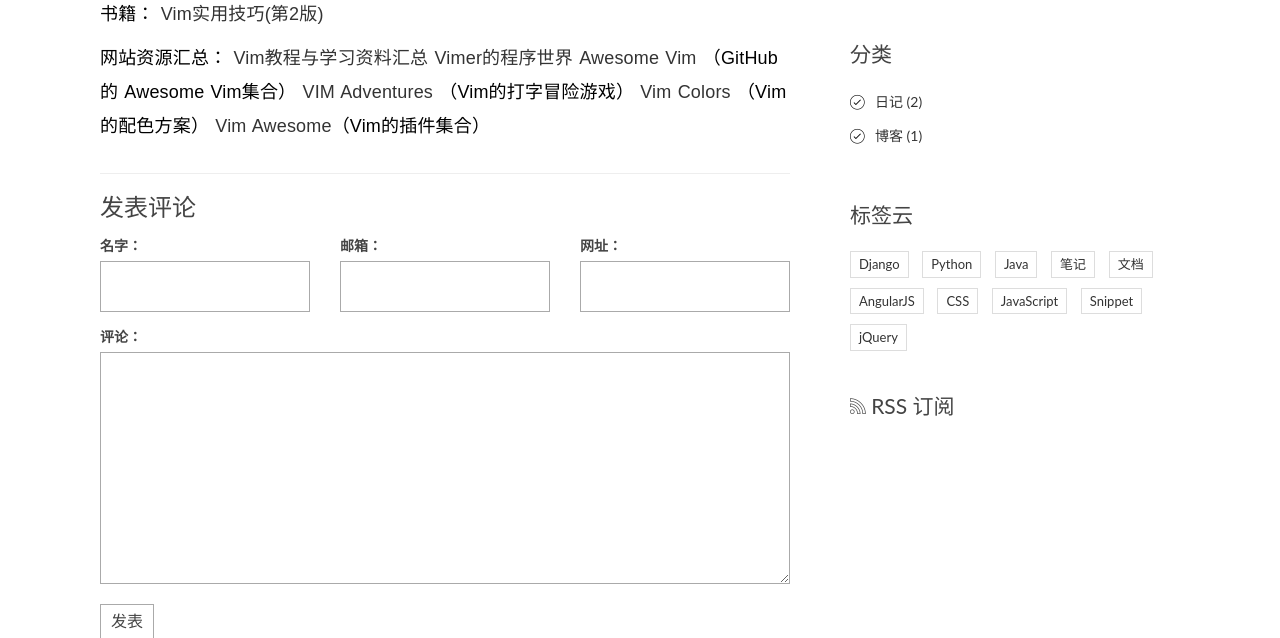
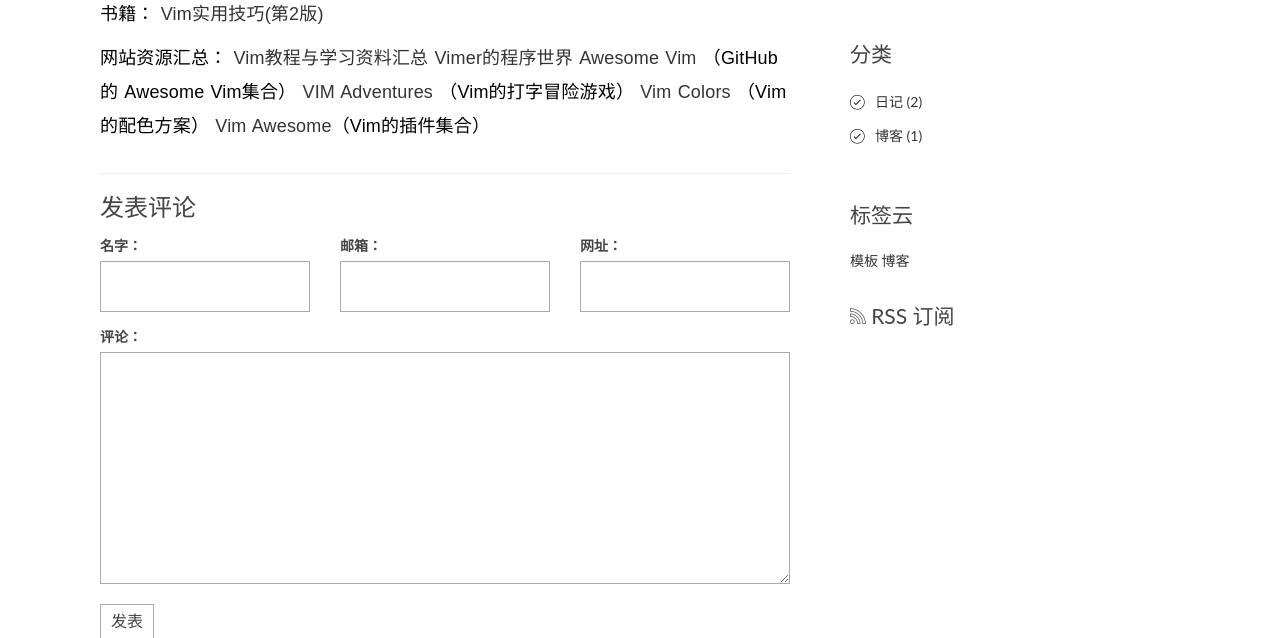
Before and after one commit to MiracleWong/DjangoPractices, a Django app: page /post/4/ in a window 1280 px wide. Shown: the part 700-1338 px from the top of the page. Run offline with Django 3.2, Linux system fonts and the light colour scheme; data comes from the database, SQL or seed files in the repository; both versions use the stored data as it was after the commit; some libraries are stand-ins or nearby versions.

Commit message:
Step22: tag cloud

```diff
--- a/blogproject/blog/templatetags/blog_tags.py
+++ b/blogproject/blog/templatetags/blog_tags.py
@@ -27,4 +27,4 @@
 
 @register.simple_tag
 def get_tags():
-    return Tag.objects.annotate(num_posts = Count('post'))
+    return Tag.objects.annotate(num_posts = Count('post')).filter(num_posts__gt=0)
--- a/blogproject/blog/urls.py
+++ b/blogproject/blog/urls.py
@@ -11,4 +11,5 @@
     url(r'^archives/(?P<year>[0-9]{4})/(?P<month>[0-9]{1,2})/$', views.ArchivesView.as_view(), name='archives'),
     # url(r'^category/(?P<pk>[0-9]+)/$', views.category, name='category'),
     url(r'^category/(?P<pk>[0-9]+)/$', views.CategoryView.as_view(), name='category'),
+    url(r'^tag/(?P<pk>[0-9]+)/$', views.TagView.as_view(), name='tag'),
 ]
--- a/blogproject/blog/views.py
+++ b/blogproject/blog/views.py
@@ -1,5 +1,5 @@
 from django.shortcuts import render, get_object_or_404
-from .models import Post, Category
+from .models import Post, Category, Tag
 from comments.forms import CommentForm
 import markdown
 from django.views.generic import ListView, DetailView
@@ -162,7 +162,11 @@
     return render(request, 'blog/index.html', context={'post_list': post_list})
 
 
-class ArchivesView(IndexView):
+class ArchivesView(ListView):
+    model = Post
+    template_name = 'blog/index.html'
+    context_object_name = 'post_list'
+
     def get_queryset(self):
         year = self.kwargs.get('year')
         month = self.kwargs.get('month')
@@ -175,7 +179,21 @@
 #     return render(request, 'blog/index.html', context={'post_list': post_list})
 
 
-class CategoryView(IndexView):
+class CategoryView(ListView):
+    model = Post
+    template_name = 'blog/index.html'
+    context_object_name = 'post_list'
+
     def get_queryset(self):
         cate = get_object_or_404(Category, pk=self.kwargs.get('pk'))
         return super(CategoryView, self).get_queryset().filter(category=cate)
+
+
+class TagView(ListView):
+    model = Post
+    template_name = 'blog/index.html'
+    context_object_name = 'post_list'
+
+    def get_queryset(self):
+        tag = get_object_or_404(Tag, pk=self.kwargs.get('pk'))
+        return super(TagView, self).get_queryset().filter(tags=tag)
--- a/blogproject/templates/base.html
+++ b/blogproject/templates/base.html
@@ -120,37 +120,13 @@
 
                     <div class="widget widget-tag-cloud">
                         <h3 class="widget-title">标签云</h3>
+                        {% get_tags as tag_list %}
                         <ul>
-                            <li>
-                                <a href="#">Django</a>
-                            </li>
-                            <li>
-                                <a href="#">Python</a>
-                            </li>
-                            <li>
-                                <a href="#">Java</a>
-                            </li>
-                            <li>
-                                <a href="#">笔记</a>
-                            </li>
-                            <li>
-                                <a href="#">文档</a>
-                            </li>
-                            <li>
-                                <a href="#">AngularJS</a>
-                            </li>
-                            <li>
-                                <a href="#">CSS</a>
-                            </li>
-                            <li>
-                                <a href="#">JavaScript</a>
-                            </li>
-                            <li>
-                                <a href="#">Snippet</a>
-                            </li>
-                            <li>
-                                <a href="#">jQuery</a>
-                            </li>
+                            {% for tag in tag_list %}
+                                <a href="{% url 'blog:tag' tag.pk %}">{{ tag.name }}</a>
+                            {% empty %}
+                                暂无标签！
+                            {% endfor %}
                         </ul>
                     </div>
                     <div class="rss">
```
Also changed, not shown: blogproject/db.sqlite3.
